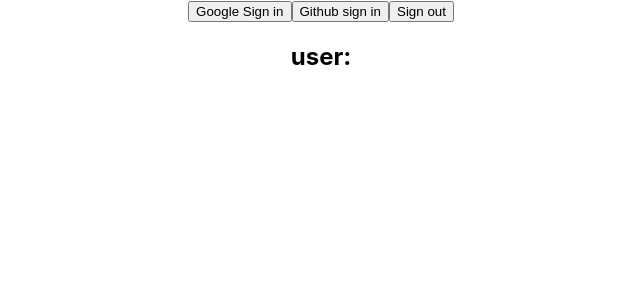
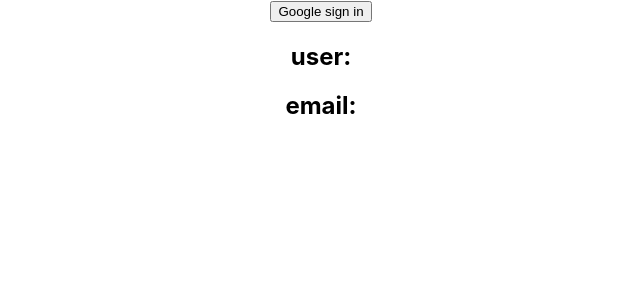
Before and after one commit to laksor/react-authentication, a React (Create React App) app: page / in a window 1280 px wide. Shown: the top 300 px of the page, without its empty margins (319-959 px from the left). Built offline with nearby package versions, Linux system fonts and the light colour scheme.

Commit message:
simple authentication done

```diff
--- a/public/index.html
+++ b/public/index.html
@@ -3,6 +3,7 @@
   <head>
     <meta charset="utf-8" />
     <link rel="icon" href="%PUBLIC_URL%/favicon.ico" />
+    <meta http-equiv="X-UA-Compatible" content="IE=edge" />
     <meta name="viewport" content="width=device-width, initial-scale=1" />
     <meta name="theme-color" content="#000000" />
     <meta
--- a/src/App.js
+++ b/src/App.js
@@ -1,12 +1,6 @@
 import "./App.css";
-import app from "./firebase.init";
-import {
-  getAuth,
-  GithubAuthProvider,
-  GoogleAuthProvider,
-  signInWithPopup,
-  signOut,
-} from "firebase/auth";
+import { getAuth, GoogleAuthProvider, signInWithPopup, signOut } from "firebase/auth";
+import app from './firebase.init';
 import { useState } from "react";
 
 const auth = getAuth(app);
@@ -14,43 +8,37 @@ const auth = getAuth(app);
 function App() {
   const [user, setUser] = useState([]);
 
-  const googleProvider = new GoogleAuthProvider();
-  const provider = new GithubAuthProvider();
-
   const googleSignIn = () => {
-    signInWithPopup(auth, googleProvider)
-      .then((result) => {
-        const user = result.user;
-        setUser(user);
-      })
-      .catch((error) => {});
-  };
-
-  const googleSignOut = () => {
-    signOut(auth)
-      .then(() => {
-        setUser({});
-      })
-      .catch((error) => {
-        setUser({});
-      });
-  };
-
-  const githubSignIn = () => {
+    const provider = new GoogleAuthProvider();
     signInWithPopup(auth, provider)
-    .then((result) => {
+    .then( (result) => {
       const user = result.user;
       setUser(user);
     })
-    .catch((error) => {});
-  };
+    .catch(error =>{
+
+    })
+  }
+
+  const googleSignOut = () =>{
+    signOut(auth)
+    .then( () => {
+      setUser({});
+    })
+    .catch((error) =>{
+
+    })
+  }
+
   return (
     <div className="App">
-      <button onClick={googleSignIn}>Google Sign in</button>
-      <button onClick={githubSignIn}>Github sign in</button>
-      <button onClick={googleSignOut}>Sign out</button>
+    {
+      user.displayName ? <button onClick={googleSignOut}>sign out</button>
+      :
+      <button onClick={googleSignIn}>Google sign in</button>
+    }
       <h2>user: {user.displayName}</h2>
-      <p>{user.email}</p>
+      <h2>email:  {user.email}</h2>
     </div>
   );
 }
--- a/src/firebase.init.js
+++ b/src/firebase.init.js
@@ -1,19 +1,19 @@
-//  Import the functions you need from the SDKs you need
+// Import the functions you need from the SDKs you need
 import { initializeApp } from "firebase/app";
 // TODO: Add SDKs for Firebase products that you want to use
 // https://firebase.google.com/docs/web/setup#available-libraries
 
 // Your web app's Firebase configuration
 const firebaseConfig = {
-    apiKey: "AIzaSyAwZ1C3RuMq6l6WI86ZIEmj0GGingpErW4",
-    authDomain: "react-authentication-b4f21.firebaseapp.com",
-    projectId: "react-authentication-b4f21",
-    storageBucket: "react-authentication-b4f21.appspot.com",
-    messagingSenderId: "607367416459",
-    appId: "1:607367416459:web:35ec93b878e93de688e28e"
-  };
+  apiKey: "AIzaSyCIGVJDJbV4q0S8pkM3XmIzMY2ldvtIbos",
+  authDomain: "react-auth-20f4e.firebaseapp.com",
+  projectId: "react-auth-20f4e",
+  storageBucket: "react-auth-20f4e.appspot.com",
+  messagingSenderId: "688067136952",
+  appId: "1:688067136952:web:3fb3c55214b537fae3934d"
+};
 
-  // Initialize Firebase
- const app = initializeApp(firebaseConfig);
+// Initialize Firebase
+const app = initializeApp(firebaseConfig);
 
- export default app;
+export default app;
```
